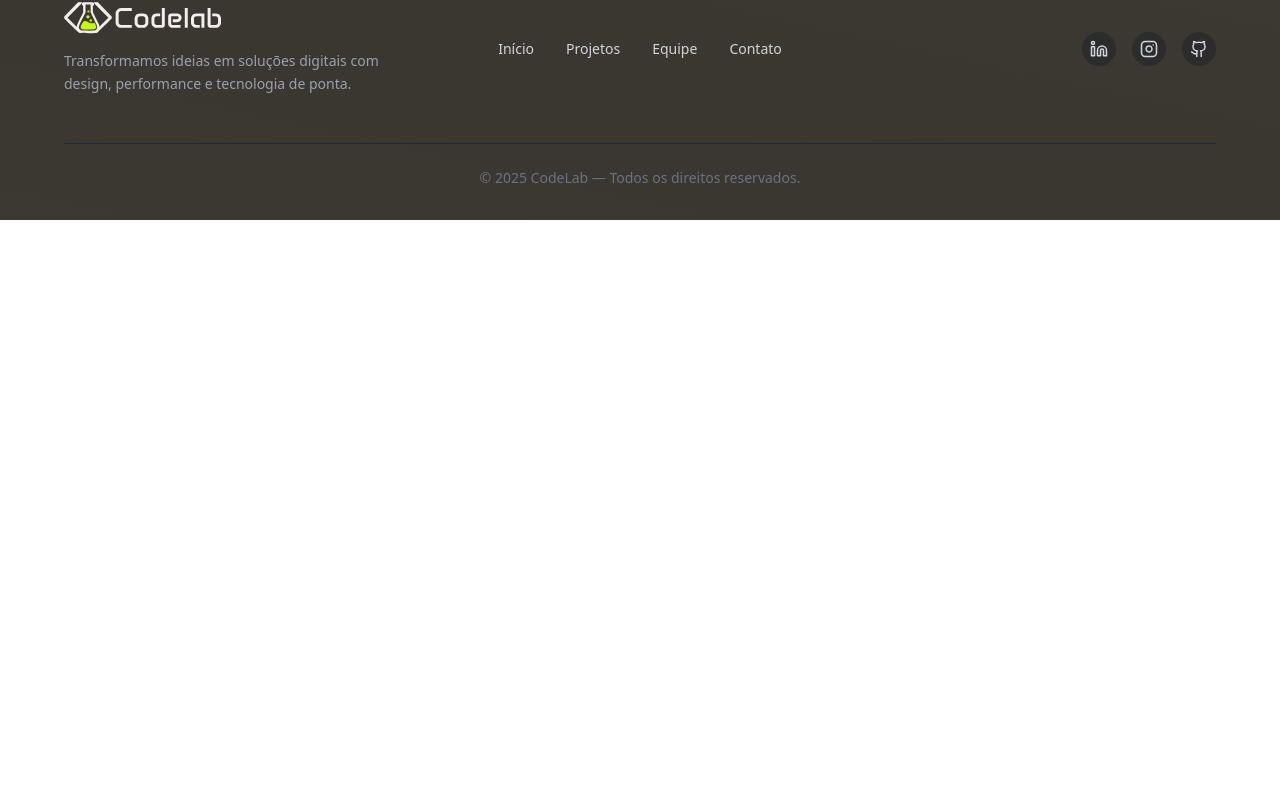
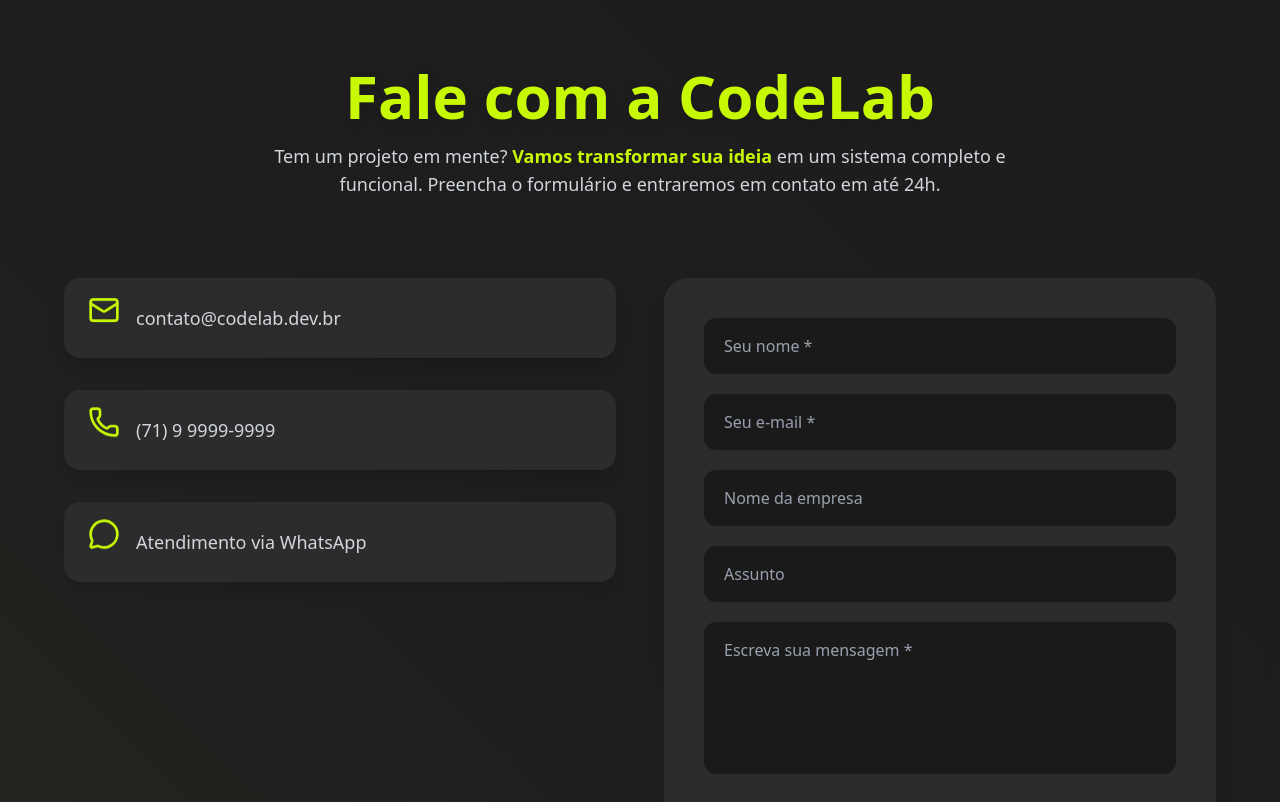
Before and after one commit to ecblandy/codelab-first-system, a Next.js app: page / in a window 1280 px wide. Shown: the part 7750-8552 px from the top of the page. Before the commit the page ends 7970 px from the top, so only its background shows below. Built offline with nearby package versions, Linux system fonts and the light colour scheme.

Commit message:
feat: create a contact section

```diff
--- a/src/app/page.tsx
+++ b/src/app/page.tsx
@@ -1,3 +1,4 @@
+import ContactSection from "@/components/landing-page/contact";
 import Hero from "@/components/landing-page/hero";
 import HistorySection from "@/components/landing-page/history";
 import PlansSection from "@/components/landing-page/plans";
@@ -18,6 +19,7 @@ export default function LandingPage() {
       <PlansSection />
       <ServicesSection />
       <TestimonialsSection />
+      <ContactSection />
     </div>
   );
 }
--- /dev/null
+++ b/src/components/landing-page/contact.tsx
@@ -0,0 +1,200 @@
+"use client";
+
+import { motion } from "framer-motion";
+import { Mail, Phone, MessageCircle } from "lucide-react";
+import { useState } from "react";
+
+// Para o reCAPTCHA v2, você precisará do site key do Google
+const RECAPTCHA_SITE_KEY = "SUA_SITE_KEY_AQUI";
+
+export default function ContactSection() {
+  const [formData, setFormData] = useState({
+    name: "",
+    email: "",
+    company: "",
+    subject: "",
+    message: "",
+  });
+
+  const [submitting, setSubmitting] = useState(false);
+
+  const handleChange = (
+    e: React.ChangeEvent<HTMLInputElement | HTMLTextAreaElement>
+  ) => {
+    setFormData({ ...formData, [e.target.name]: e.target.value });
+  };
+
+  const handleSubmit = async (e: React.FormEvent) => {
+    e.preventDefault();
+
+    // validações básicas
+    if (!formData.name || !formData.email || !formData.message) {
+      alert("Por favor, preencha os campos obrigatórios.");
+      return;
+    }
+
+    setSubmitting(true);
+
+    try {
+      // Aqui você faria a integração com o backend para envio do formulário
+      // e validação do reCAPTCHA
+
+      alert("Mensagem enviada com sucesso!");
+      setFormData({
+        name: "",
+        email: "",
+        company: "",
+        subject: "",
+        message: "",
+      });
+    } catch (err) {
+      console.error(err);
+      alert("Ocorreu um erro ao enviar a mensagem.");
+    } finally {
+      setSubmitting(false);
+    }
+  };
+
+  return (
+    <section className="relative bg-[#1A1A1A] text-white py-32 px-6 overflow-hidden">
+      {/* Fundo animado */}
+      <motion.div
+        animate={{
+          backgroundPosition: ["0% 0%", "100% 100%", "0% 0%"],
+        }}
+        transition={{
+          duration: 35,
+          repeat: Infinity,
+          ease: "linear",
+        }}
+        className="absolute inset-0 opacity-20 bg-gradient-to-tr from-[#C8F904] via-[#2C2C2C] to-[#1A1A1A] bg-[length:400%_400%]"
+      />
+
+      {/* Cabeçalho */}
+      <div className="relative z-10 text-center mb-20">
+        <motion.h2
+          initial={{ opacity: 0, y: 30 }}
+          whileInView={{ opacity: 1, y: 0 }}
+          transition={{ duration: 0.6 }}
+          className="text-5xl md:text-6xl font-extrabold text-[#C8F904] drop-shadow-lg"
+        >
+          Fale com a CodeLab
+        </motion.h2>
+        <motion.p
+          initial={{ opacity: 0, y: 20 }}
+          whileInView={{ opacity: 1, y: 0 }}
+          transition={{ duration: 0.6, delay: 0.2 }}
+          className="text-gray-300 mt-4 max-w-3xl mx-auto text-lg"
+        >
+          Tem um projeto em mente?{" "}
+          <span className="text-[#C8F904] font-semibold">
+            Vamos transformar sua ideia
+          </span>{" "}
+          em um sistema completo e funcional. Preencha o formulário e entraremos
+          em contato em até 24h.
+        </motion.p>
+      </div>
+
+      {/* Conteúdo */}
+      <div className="relative z-10 grid md:grid-cols-2 gap-12 max-w-6xl mx-auto">
+        {/* Contatos */}
+        <motion.div
+          initial={{ opacity: 0, x: -40 }}
+          whileInView={{ opacity: 1, x: 0 }}
+          transition={{ duration: 0.6 }}
+          className="space-y-8"
+        >
+          <div className="flex items-center gap-4 p-6 bg-[#2C2C2C] rounded-2xl shadow-lg hover:shadow-xl transition">
+            <Mail className="text-[#C8F904] w-8 h-8 animate-bounce" />
+            <p className="text-gray-300 text-lg">contato@codelab.dev.br</p>
+          </div>
+          <div className="flex items-center gap-4 p-6 bg-[#2C2C2C] rounded-2xl shadow-lg hover:shadow-xl transition">
+            <Phone className="text-[#C8F904] w-8 h-8 animate-bounce" />
+            <p className="text-gray-300 text-lg">(71) 9 9999-9999</p>
+          </div>
+          <div className="flex items-center gap-4 p-6 bg-[#2C2C2C] rounded-2xl shadow-lg hover:shadow-xl transition">
+            <MessageCircle className="text-[#C8F904] w-8 h-8 animate-bounce" />
+            <p className="text-gray-300 text-lg">Atendimento via WhatsApp</p>
+          </div>
+        </motion.div>
+
+        {/* Formulário */}
+        <motion.form
+          initial={{ opacity: 0, x: 40 }}
+          whileInView={{ opacity: 1, x: 0 }}
+          transition={{ duration: 0.6 }}
+          className="bg-[#2C2C2C] p-10 rounded-3xl flex flex-col gap-5 shadow-xl relative z-10"
+          onSubmit={handleSubmit}
+        >
+          <input
+            type="text"
+            name="name"
+            placeholder="Seu nome *"
+            value={formData.name}
+            onChange={handleChange}
+            className="bg-[#1A1A1A] text-white px-5 py-4 rounded-xl outline-none focus:ring-2 focus:ring-[#C8F904] transition placeholder-gray-400"
+            required
+          />
+          <input
+            type="email"
+            name="email"
+            placeholder="Seu e-mail *"
+            value={formData.email}
+            onChange={handleChange}
+            className="bg-[#1A1A1A] text-white px-5 py-4 rounded-xl outline-none focus:ring-2 focus:ring-[#C8F904] transition placeholder-gray-400"
+            required
+          />
+          <input
+            type="text"
+            name="company"
+            placeholder="Nome da empresa"
+            value={formData.company}
+            onChange={handleChange}
+            className="bg-[#1A1A1A] text-white px-5 py-4 rounded-xl outline-none focus:ring-2 focus:ring-[#C8F904] transition placeholder-gray-400"
+          />
+          <input
+            type="text"
+            name="subject"
+            placeholder="Assunto"
+            value={formData.subject}
+            onChange={handleChange}
+            className="bg-[#1A1A1A] text-white px-5 py-4 rounded-xl outline-none focus:ring-2 focus:ring-[#C8F904] transition placeholder-gray-400"
+          />
+          <textarea
+            name="message"
+            placeholder="Escreva sua mensagem *"
+            rows={5}
+            value={formData.message}
+            onChange={handleChange}
+            className="bg-[#1A1A1A] text-white px-5 py-4 rounded-xl outline-none focus:ring-2 focus:ring-[#C8F904] transition placeholder-gray-400 resize-none"
+            required
+          />
+
+          {/* reCAPTCHA placeholder */}
+          <div className="mt-2 mb-4">
+            <div className="bg-[#1A1A1A] p-4 rounded-xl border border-gray-700 text-gray-300 text-sm">
+              Aqui seria renderizado o reCAPTCHA do Google.
+            </div>
+          </div>
+
+          <motion.button
+            type="submit"
+            disabled={submitting}
+            whileHover={{
+              scale: 1.05,
+              boxShadow: "0 0 15px rgba(200, 249, 4, 0.6)",
+            }}
+            className="bg-[#C8F904] text-[#1A1A1A] font-bold py-4 rounded-2xl transition-all text-lg disabled:opacity-60 disabled:cursor-not-allowed"
+          >
+            {submitting ? "Enviando..." : "Enviar mensagem"}
+          </motion.button>
+
+          <p className="text-gray-400 text-sm mt-4">
+            * Campos obrigatórios. Seus dados serão usados apenas para contato
+            da CodeLab e não serão compartilhados.
+          </p>
+        </motion.form>
+      </div>
+    </section>
+  );
+}
```
